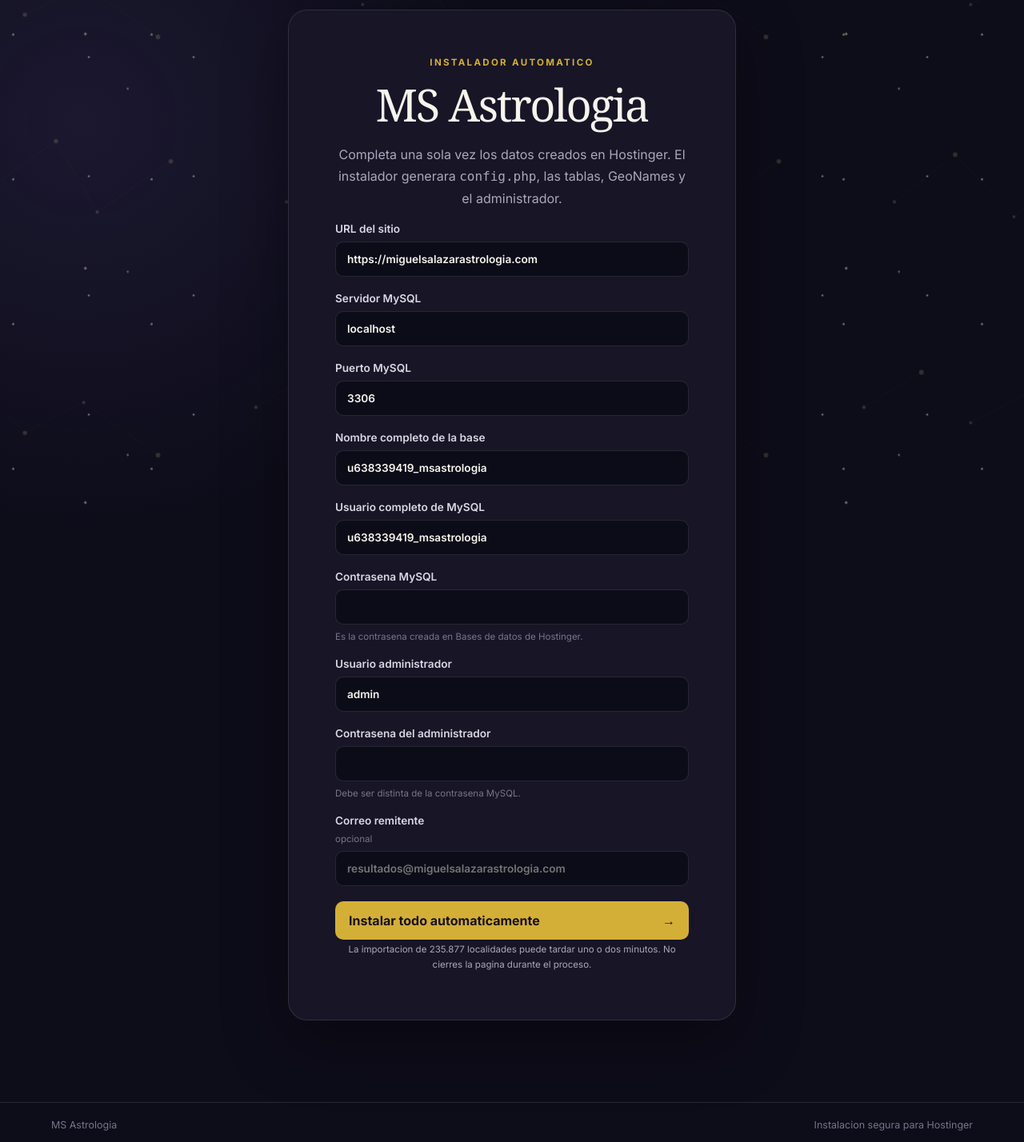
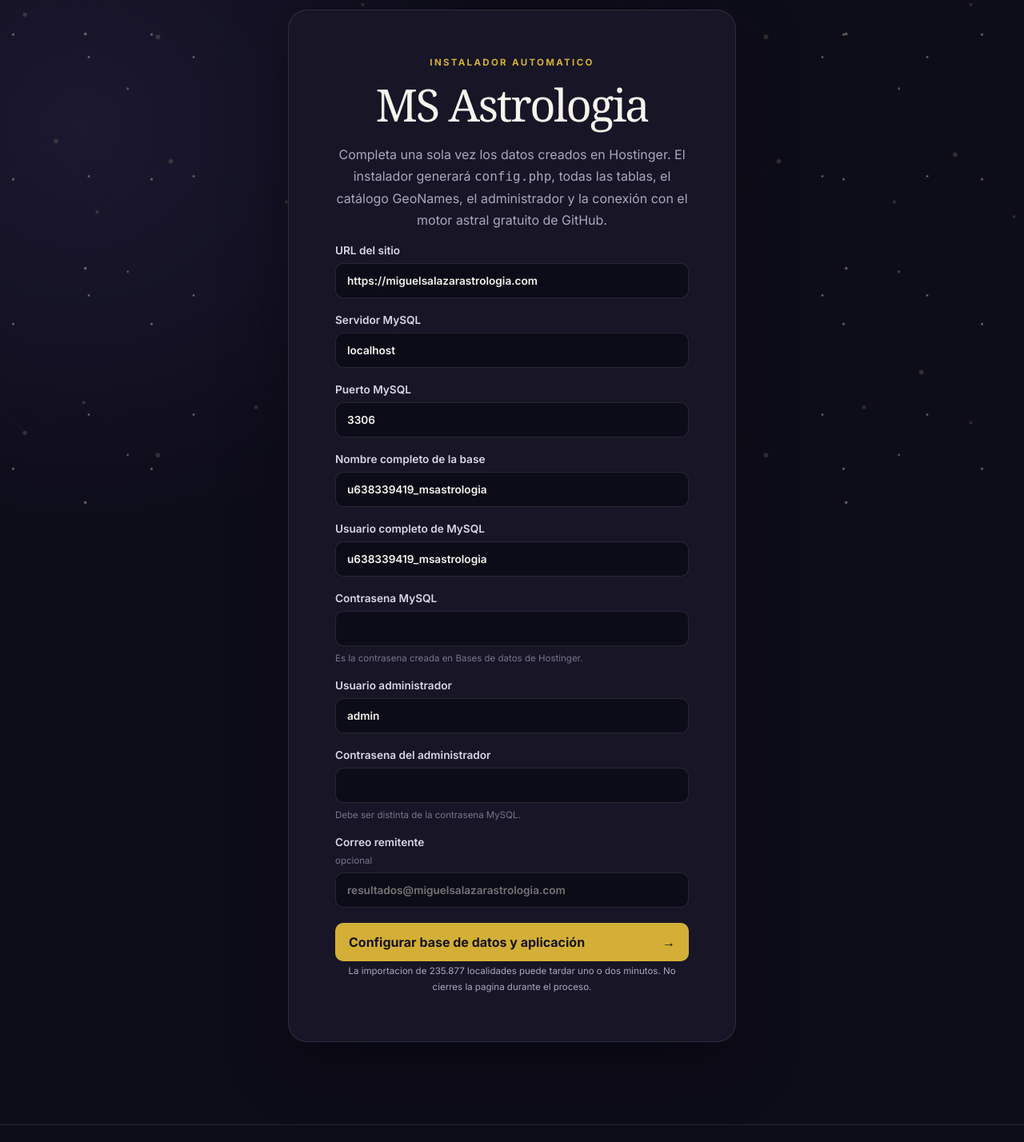
Before and after one commit to gasv1984-prog/ms-astrologia-motor1, a PHP site: page /install.php in a window 1280 px wide. Shown: the part 172-1600 px from the top of the page at 80% size. Run offline with PHP 8.4, Linux system fonts and the light colour scheme; data that the repository does not hold is empty.

Commit message:
Aclara instalacion automatica completa

```diff
--- a/shared-hosting/install.php
+++ b/shared-hosting/install.php
@@ -226,8 +226,8 @@
 <section class="center-card"><div class="eyebrow">Instalador automatico</div><h1>MS Astrologia</h1>
 <?php if ($error): ?><div class="alert error"><strong>No se pudo instalar</strong><br><?= h($error) ?></div><?php endif; ?>
 <?php if ($success): ?><div class="alert success"><?= h($success) ?></div><?php endif; ?>
-<?php if ($installed): ?><p>La base, el administrador, el secreto y GeoNames ya estan configurados.</p><a class="primary-button" href="admin/index.php"><span>Abrir administrador</span><span>→</span></a>
-<?php else: ?><p>Completa una sola vez los datos creados en Hostinger. El instalador generara <code>config.php</code>, las tablas, GeoNames y el administrador.</p>
+<?php if ($installed): ?><p>La base, el administrador, el secreto, GeoNames y el motor gratuito de GitHub ya están configurados.</p><a class="primary-button" href="admin/index.php"><span>Abrir administrador</span><span>→</span></a>
+<?php else: ?><p>Completa una sola vez los datos creados en Hostinger. El instalador generará <code>config.php</code>, todas las tablas, el catálogo GeoNames, el administrador y la conexión con el motor astral gratuito de GitHub.</p>
 <form method="post" class="stack-form" autocomplete="off"><input type="hidden" name="csrf" value="<?= h($_SESSION['csrf']) ?>">
 <label>URL del sitio<input name="app_url" required value="<?= h($values['app_url']) ?>"></label>
 <label>Servidor MySQL<input name="db_host" required value="<?= h($values['db_host']) ?>"></label>
@@ -238,6 +238,6 @@
 <label>Usuario administrador<input name="admin_username" required minlength="3" value="<?= h($values['admin_username']) ?>"></label>
 <label>Contrasena del administrador<input type="password" name="admin_password" required minlength="12" autocomplete="new-password"><small>Debe ser distinta de la contrasena MySQL.</small></label>
 <label>Correo remitente <small>opcional</small><input type="email" name="mail_from" value="<?= h($values['mail_from']) ?>" placeholder="resultados@miguelsalazarastrologia.com"></label>
-<button class="primary-button"><span>Instalar todo automaticamente</span><span>→</span></button></form>
+<button class="primary-button"><span>Configurar base de datos y aplicación</span><span>→</span></button></form>
 <p class="data-credit">La importacion de 235.877 localidades puede tardar uno o dos minutos. No cierres la pagina durante el proceso.</p><?php endif; ?></section>
 </main><footer><span>MS Astrologia</span><span>Instalacion segura para Hostinger</span></footer></body></html>
```
